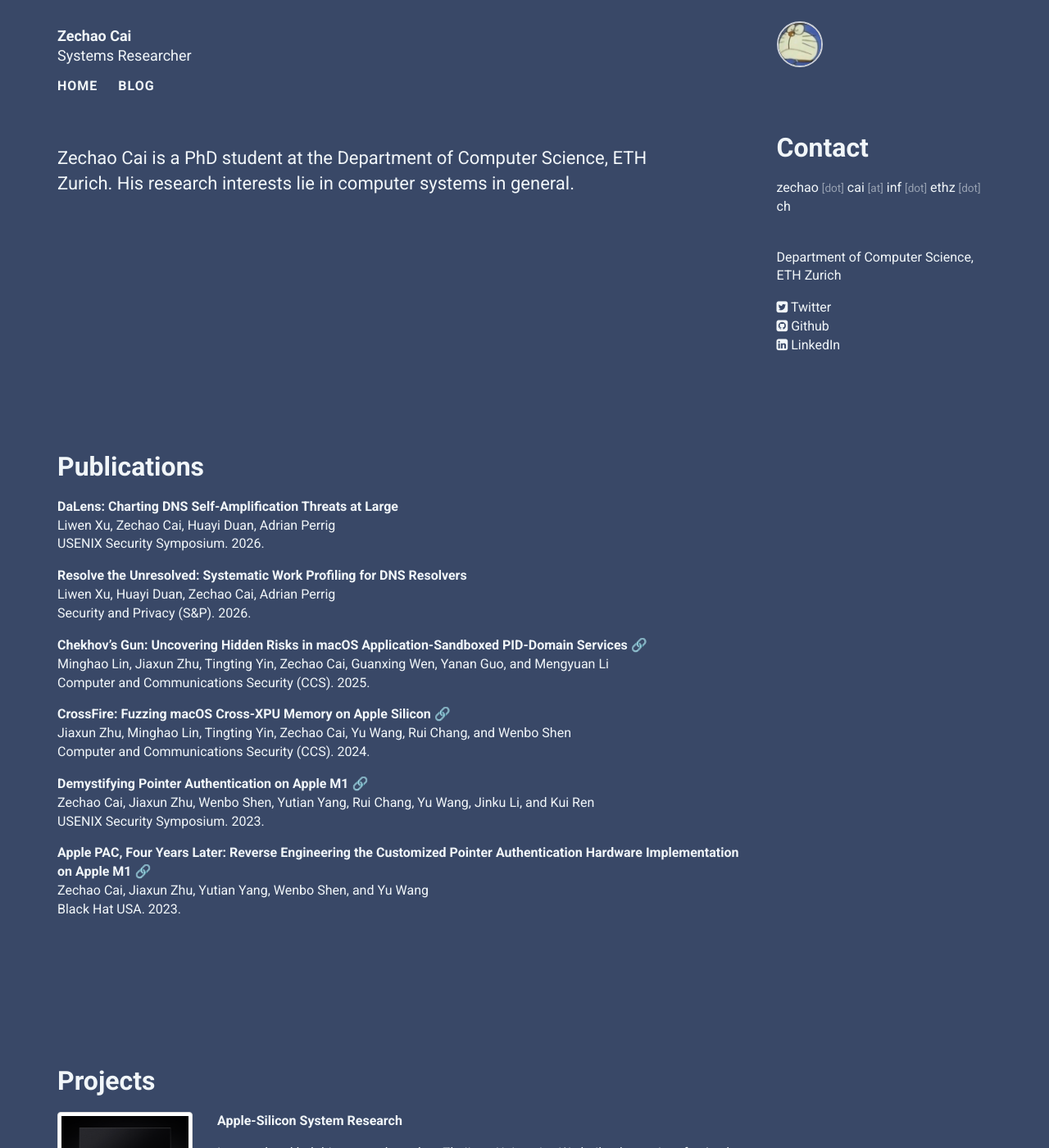
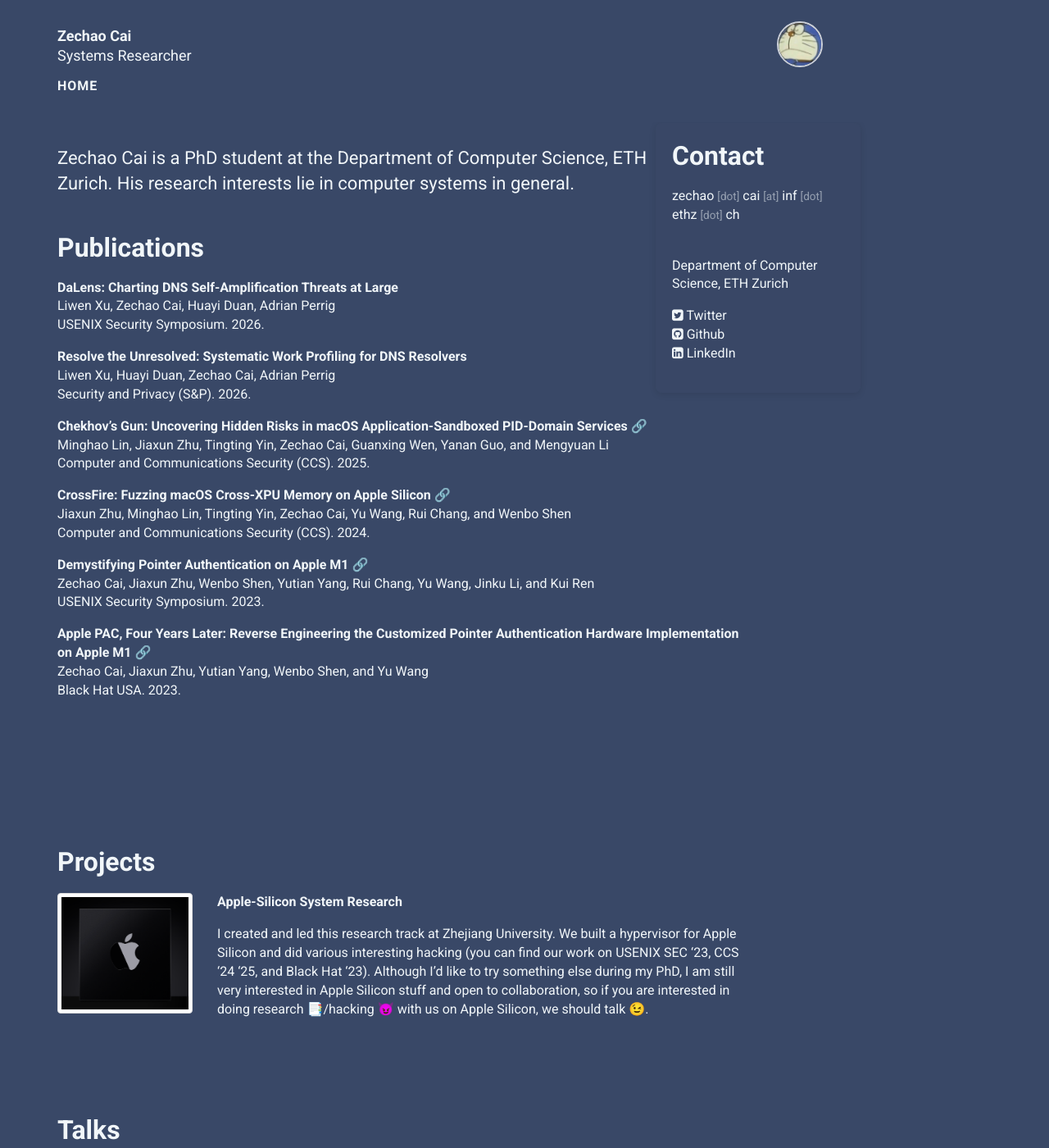
Before and after one commit to zech4o/zech4o.github.io, a Jekyll site: the page built from index.html, in a window 1280 px wide and 1400 px high. Shown: the whole window at 82% size. Built offline with Jekyll 4.4.1, drawn with Linux system fonts in a browser that asks for light colours; nearby versions of some CDN libraries; some of the changed text lies outside the part shown.

Commit message:
update 2026-01-02

```diff
--- a/_config.yml
+++ b/_config.yml
@@ -10,3 +10,6 @@
 
 # Third-party analytics
 goatcounter_domain: zechao.goatcounter.com
+
+# Blog display toggle
+show_blog: false
--- a/_layouts/albertine.html
+++ b/_layouts/albertine.html
@@ -70,7 +70,9 @@
         <div class="col-xs-12">
           <nav class="site-nav">
             <a href="{{ site.baseurl }}/#section-about">Home</a>
+            {% if site.show_blog %}
             <a href="{{ site.baseurl }}/#section-blog">Blog</a>
+            {% endif %}
           </nav>
         </div>
       </div>
@@ -98,38 +100,6 @@
           {{ site.data.personal.intro.body | markdownify }}
         </div>
 
-      </section>
-      <section class="col-md-offset-1 col-md-3">
-        <h3>Contact</h3>
-        <p>
-          {{ site.data.personal.email | replace:'@',' <small>[at]</small> ' | replace:'.',' <small>[dot]</small> ' }}
-        </p>
-        <p>
-          {{ site.data.personal.department }}<br>
-          {{ site.data.personal.institution }}<br>
-          {{ site.data.personal.mailing_address | replace:'\n','<br>' }}
-        </p>
-
-        <p>
-          {% for profile in site.data.personal.profiles %}
-
-            {% if profile.network == 'Google Scholar' %}
-              <i class="fa fa-google"></i>
-            {% elsif profile.network == 'LinkedIn' %}
-              <i class="fa fa-linkedin-square"></i>
-            {% elsif profile.network == 'Twitter' %}
-              <i class="fa fa-twitter-square"></i>
-            {% elsif profile.network == 'Github' %}
-              <i class="fa fa-github-square"></i>
-            {% endif %}
-            <a href="{{ profile.url }}">
-              {{ profile.network }}
-            </a>
-            {% if forloop.last == false %}
-              <br>
-            {% endif %}
-          {% endfor %}
-        </p>
       </section>
     </div>
   </div>
@@ -265,6 +235,43 @@
 
 
   <!-- ==================== -->
+  <!-- CONTACT (Fixed) -->
+  <!-- ==================== -->
+  <section id="contact-fixed">
+    <h3>Contact</h3>
+    <p>
+      {{ site.data.personal.email | replace:'@',' <small>[at]</small> ' | replace:'.',' <small>[dot]</small> ' }}
+    </p>
+    <p>
+      {{ site.data.personal.department }}<br>
+      {{ site.data.personal.institution }}<br>
+      {{ site.data.personal.mailing_address | replace:'\n','<br>' }}
+    </p>
+
+    <p>
+      {% for profile in site.data.personal.profiles %}
+
+        {% if profile.network == 'Google Scholar' %}
+          <i class="fa fa-google"></i>
+        {% elsif profile.network == 'LinkedIn' %}
+          <i class="fa fa-linkedin-square"></i>
+        {% elsif profile.network == 'Twitter' %}
+          <i class="fa fa-twitter-square"></i>
+        {% elsif profile.network == 'Github' %}
+          <i class="fa fa-github-square"></i>
+        {% endif %}
+        <a href="{{ profile.url }}">
+          {{ profile.network }}
+        </a>
+        {% if forloop.last == false %}
+          <br>
+        {% endif %}
+      {% endfor %}
+    </p>
+  </section>
+
+  {% if site.show_blog %}
+  <!-- ==================== -->
   <!-- BLOG -->
   <!-- ==================== -->
   <section class="container" id="section-blog">
@@ -291,6 +298,7 @@
       </div>
     </div>
   </section>
+  {% endif %}
 
 
   <!-- ==================== -->
--- a/_layouts/post.html
+++ b/_layouts/post.html
@@ -16,7 +16,9 @@
       <a class="brand" href="{{ site.baseurl }}/">{{ site.data.personal.name }}</a>
       <nav class="post-nav">
         <a href="{{ site.baseurl }}/">Home</a>
+        {% if site.show_blog %}
         <a href="{{ site.baseurl }}/#section-blog">Blog</a>
+        {% endif %}
       </nav>
     </div>
   </header>
--- a/assets/albertine/css/default.css
+++ b/assets/albertine/css/default.css
@@ -57,6 +57,7 @@
   }
   section .lead {
     font-size:22px;
+    margin-bottom: 0;
   }
   section p {
     margin-bottom:1em;
@@ -69,6 +70,23 @@
   section a:hover {
     color:#394867;
   }
+
+/* Reduce spacing between intro and publications */
+#section-about {
+  margin-bottom: -60px;
+}
+#section-about section {
+  padding-bottom: 0;
+}
+#section-about .lead {
+  margin-bottom: 0;
+}
+#section-about + .container {
+  margin-top: -60px;
+}
+#section-about + .container section {
+  padding-top: 0;
+}
 
 /*******************
  * INTRO SCREEN
@@ -232,3 +250,57 @@
   font-size:14px;
   margin-top:-4px;
 }
+
+/*******************
+ * FIXED CONTACT
+ *******************/
+#contact-fixed {
+  position: fixed;
+  top: 150px;
+  right: 230px;
+  width: 250px;
+  z-index: 50;
+  padding: 20px;
+  background-color: rgba(241, 246, 249, 0.95);
+  border-radius: 8px;
+  box-shadow: 0 2px 8px rgba(0, 0, 0, 0.1);
+  -webkit-transition: background-color .5s, color .5s;
+     -moz-transition: background-color .5s, color .5s;
+          transition: background-color .5s, color .5s;
+}
+  #contact-fixed h3 {
+    padding: 0 0 8px;
+    line-height: 40px;
+    font-weight: bold;
+    font-size: 32px;
+    color: #394867;
+    margin-top: 0;
+    -webkit-transition: color .5s;
+       -moz-transition: color .5s;
+            transition: color .5s;
+  }
+  #contact-fixed p {
+    margin-bottom: 1em;
+  }
+  #contact-fixed p small {
+    opacity: 0.5;
+  }
+  #contact-fixed a,
+  #contact-fixed a:hover {
+    color: #394867;
+    -webkit-transition: color .5s;
+       -moz-transition: color .5s;
+            transition: color .5s;
+  }
+
+.intro-screen #contact-fixed {
+  background-color: rgba(57, 72, 103, 0.95);
+  color: #F1F6F9;
+}
+  .intro-screen #contact-fixed h3 {
+    color: #F1F6F9;
+  }
+  .intro-screen #contact-fixed a,
+  .intro-screen #contact-fixed a:hover {
+    color: #F1F6F9;
+  }
```
